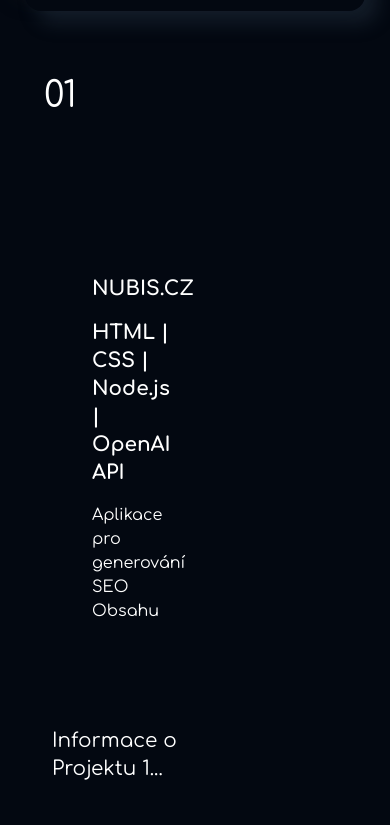
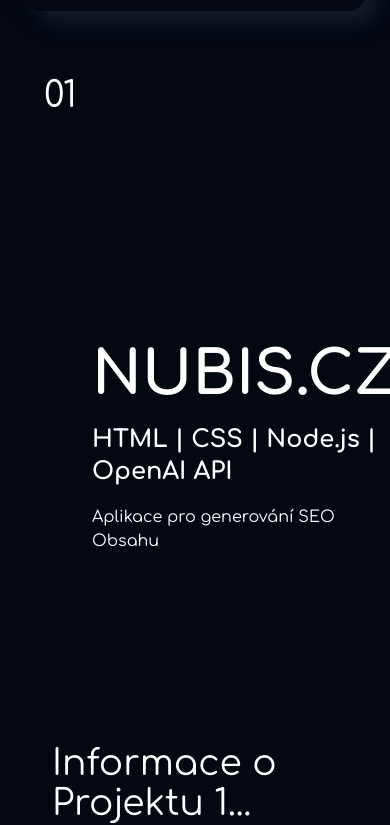
Before and after one commit to BlackratQQ/Project-DOOM, a Next.js app: page / in a window 390 px wide. Shown: the part 2072-2897 px from the top of the page. Built offline with nearby package versions, Linux system fonts and the light colour scheme.

Commit message:
Oprava ID

```diff
--- a/components/projects/MyProjects.tsx
+++ b/components/projects/MyProjects.tsx
@@ -10,13 +10,10 @@
     projektyData[0].id
   );
 
-  const projektRefs = useRef<(HTMLDivElement | null)[]>([]);
+  // Toto je správný způsob, jak inicializovat refs pro použití s DOM elementy
+  const projektRefs = projektyData.map(() => useRef<HTMLDivElement>(null));
 
   useEffect(() => {
-    if (typeof window === "undefined") return; // Ensure this code runs only on the client side
-
-    projektRefs.current = projektyData.map(() => null); // Reset refs array on mount
-
     const observer = new IntersectionObserver(
       (entries) => {
         entries.forEach((entry) => {
@@ -35,16 +32,16 @@
       }
     );
 
-    projektRefs.current.forEach((ref) => {
-      if (ref) {
-        observer.observe(ref);
+    projektRefs.forEach((ref) => {
+      if (ref.current) {
+        observer.observe(ref.current);
       }
     });
 
     return () => {
-      projektRefs.current.forEach((ref) => {
-        if (ref) {
-          observer.unobserve(ref);
+      projektRefs.forEach((ref) => {
+        if (ref.current) {
+          observer.unobserve(ref.current);
         }
       });
     };
@@ -55,17 +52,15 @@
   );
 
   return (
-    <div className="flex md:mx-auto md:max-w-[2000px] md:flex-row">
-      <div className="mb-8 w-1/2 md:mb-0 md:w-1/3">
+    <div className="flex flex-wrap md:mx-auto md:max-w-[2000px]">
+      <div className="w-full md:w-1/2">
         {aktualniProjekt && <TextProjektu projekt={aktualniProjekt} />}
       </div>
-      <div className="color: blue w-2/3">
+      <div className="w-full md:w-1/2 ">
         {projektyData.map((projekt, index) => (
           <div
             key={projekt.id}
-            ref={(el) => {
-              projektRefs.current[index] = el;
-            }}
+            ref={projektRefs[index]}
             data-id={projekt.id}
             className="projekt-sekce"
           >
--- a/components/projects/TextProjektu.tsx
+++ b/components/projects/TextProjektu.tsx
@@ -1,7 +1,6 @@
-// TextProjektu.tsx
 import React from "react";
-import { ProjektData } from "./Data"; // aktualizujte cestu podle umístění vašeho souboru
-import FadeInText from "../animations/DynamicTextAnimation"; // aktualizujte cestu podle umístění vaší komponenty
+import { ProjektData } from "./Data";
+import FadeInText from "../animations/DynamicTextAnimation";
 
 interface TextProjektuProps {
   projekt: ProjektData;
@@ -9,25 +8,25 @@
 
 const TextProjektu: React.FC<TextProjektuProps> = ({ projekt }) => {
   return (
-    <div className="sticky top-16 ml-10 flex h-screen flex-col justify-between">
+    <div className="sticky top-16 ml-10 h-screen flex flex-col justify-between">
       <FadeInText
         text={`0${projekt.projectNumber}`}
-        className="absolute top-10 text-4xl text-white"
+        className="absolute top-10 text-white text-4xl"
       />
-      <div className="ml-10 flex flex-1 flex-col justify-center p-2">
+      <div className="flex-1 flex flex-col justify-center p-2 ml-10">
         <FadeInText
           text={projekt.title}
-          className="mb-2 text-xl font-bold uppercase text-white md:text-6xl"
+          className="text-6xl font-bold text-white mb-2 uppercase"
         />
         <FadeInText
           text={projekt.techStack}
-          className="mb-2 text-xl font-bold text-white md:text-2xl"
+          className="text-white mb-2 text-2xl font-bold"
         />
-        <FadeInText text={projekt.whatIsIt} className="mb-2 text-white" />
+        <FadeInText text={projekt.whatIsIt} className="text-white mb-2" />
       </div>
       <FadeInText
         text={projekt.text}
-        className="absolute bottom-20 p-2 text-xl text-white md:text-4xl"
+        className="absolute bottom-10 p-2 text-white text-4xl"
       />
     </div>
   );
```
